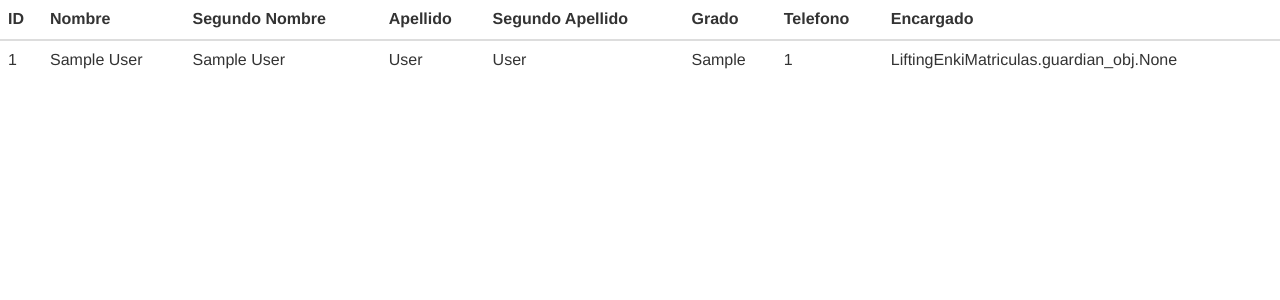
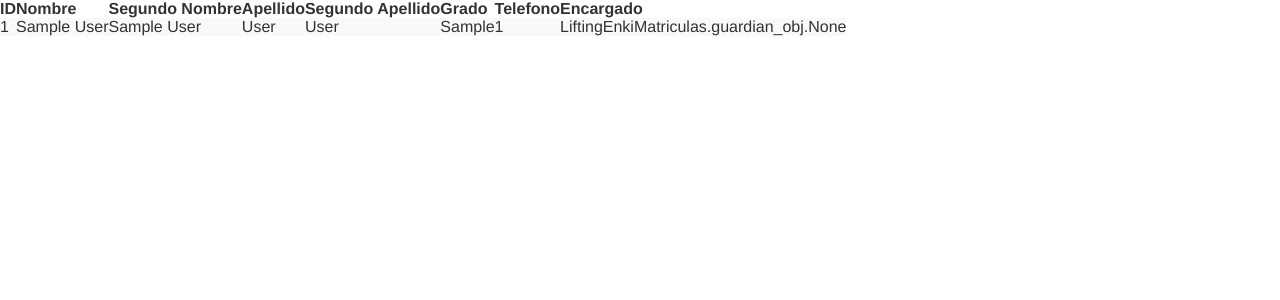
Before and after one commit to Ejas12/LiftingEnki, a Django app: a page that uses LiftingEnkiMatriculas/templates/LiftingEnkiMatriculas/table_template.html in a window 1280 px wide. Shown: the top 300 px of the page. Run offline with Django 3.2, Linux system fonts and the light colour scheme; tables that the repository leaves empty hold one stand-in row (values such as "Sample post"); some libraries are stand-ins or nearby versions.

Commit message:
table style

```diff
--- a/LiftingEnkiMatriculas/templates/LiftingEnkiMatriculas/table_template.html
+++ b/LiftingEnkiMatriculas/templates/LiftingEnkiMatriculas/table_template.html
@@ -2,8 +2,8 @@
 <link rel="stylesheet" href="//maxcdn.bootstrapcdn.com/bootstrap/3.2.0/css/bootstrap-theme.min.css">
 
 
-<div class="table-responsive table-striped">
-      <table class="table">
+<div>
+      <table class = "table-responsive table-striped">
             <thead class = "thead-inverse">
                   <tr>
                     <th>ID</th>
```
